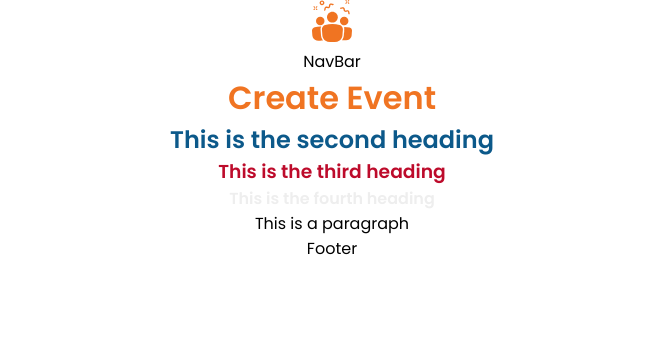
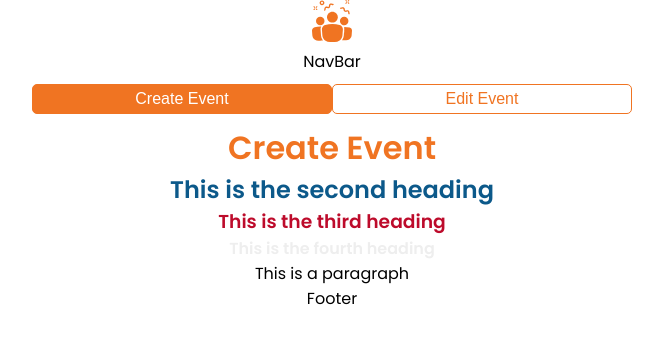
Before and after one commit to MarinaFroes/Event_Planner, a React (Create React App) app: page / in a window 1280 px wide. Shown: the top 344 px of the page, without its empty margins (308-971 px from the left). Built offline with nearby package versions, Linux system fonts and the light colour scheme.

Commit message:
feat: Add Btn component

```diff
--- /dev/null
+++ b/src/components/Btn.tsx
@@ -0,0 +1,28 @@
+import React from 'react'
+import styled from 'styled-components'
+
+const StyledButton = styled.button<{ primary: boolean }>`
+  background: ${props => props.primary ? "var(--main-color-orange, #f07422)" : "var(--main-color-white, #fff)"};
+  color: ${props => props.primary ? "var(--main-color-white, #fff)" : "var(--main-color-orange, #f07422)"};
+  border: 1px solid var(--main-color-orange, #f07422);
+  height: 30px;
+  margin: 10px 0;
+  font-size: 16px;
+  border-radius: 5px;
+`
+
+interface Props {
+  primary: boolean;
+  text: string;
+  widthSize?: string;
+}
+
+const Btn: React.FC<Props> = ({primary, text, widthSize = "600px"}) => {
+  return (
+    <StyledButton type="button" style={{ width: widthSize}} primary={primary}>
+      {text}
+    </StyledButton>
+  )
+}
+
+export default Btn
--- a/src/components/CreateEvent.tsx
+++ b/src/components/CreateEvent.tsx
@@ -1,8 +1,12 @@
 import React from 'react'
 
-function CreateEvent() {
+import Btn from './Btn'
+
+const CreateEvent: React.FC = () => {
   return (
     <div>
+      <Btn primary={true} text="Create Event" widthSize="300px"/>
+      <Btn primary={false} text="Edit Event" widthSize="300px"/>
       <h1 style={{ color: "var(--main-color-orange, #f07422)" }}>Create Event</h1>
       <h2 style={{ color: "var(--main-color-blue, #0c598a)"}}>This is the second heading</h2>
       <h3 style={{ color: "var(--main-color-red, #bd0b2b)" }}>This is the third heading</h3>
```
